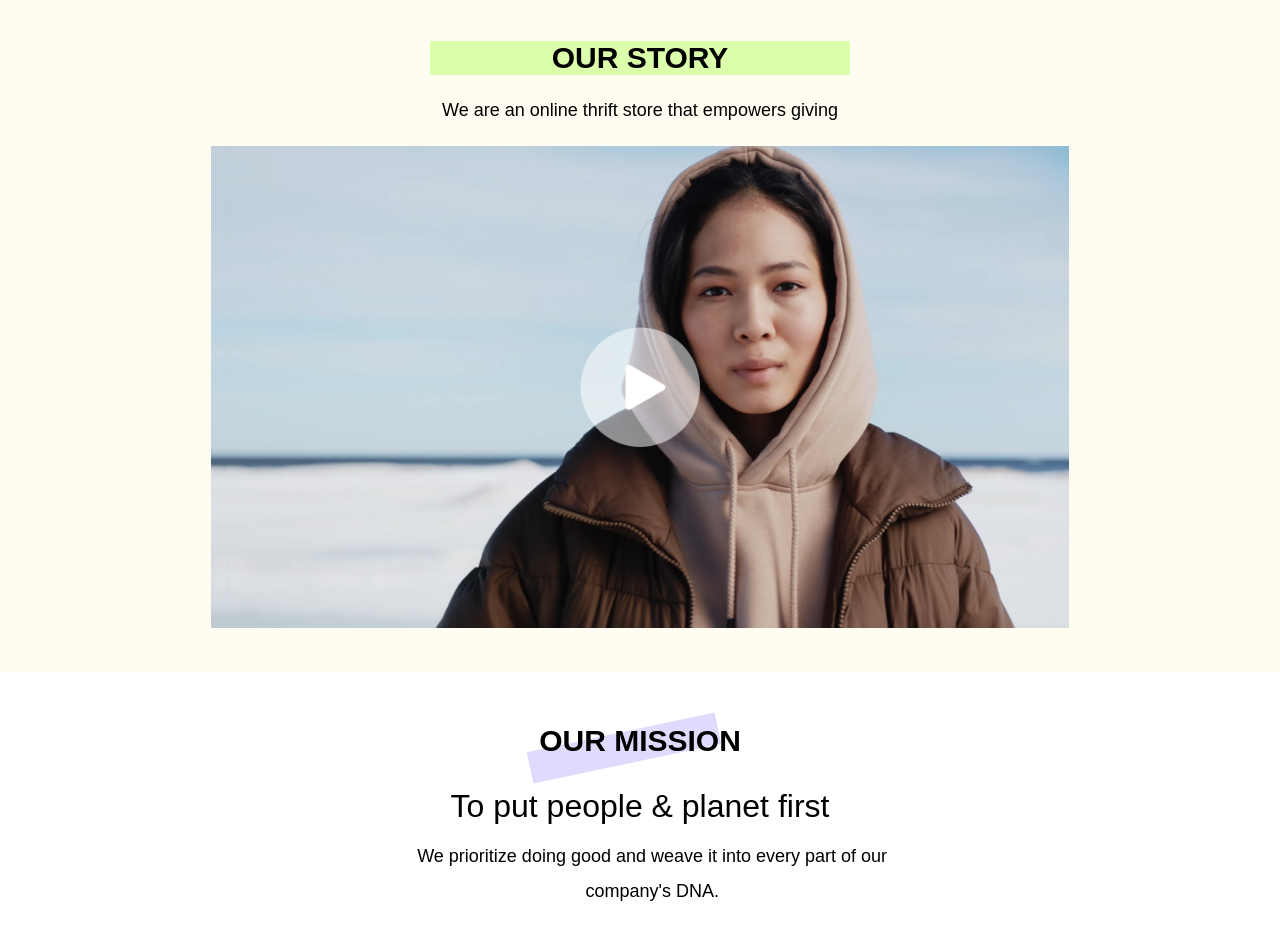
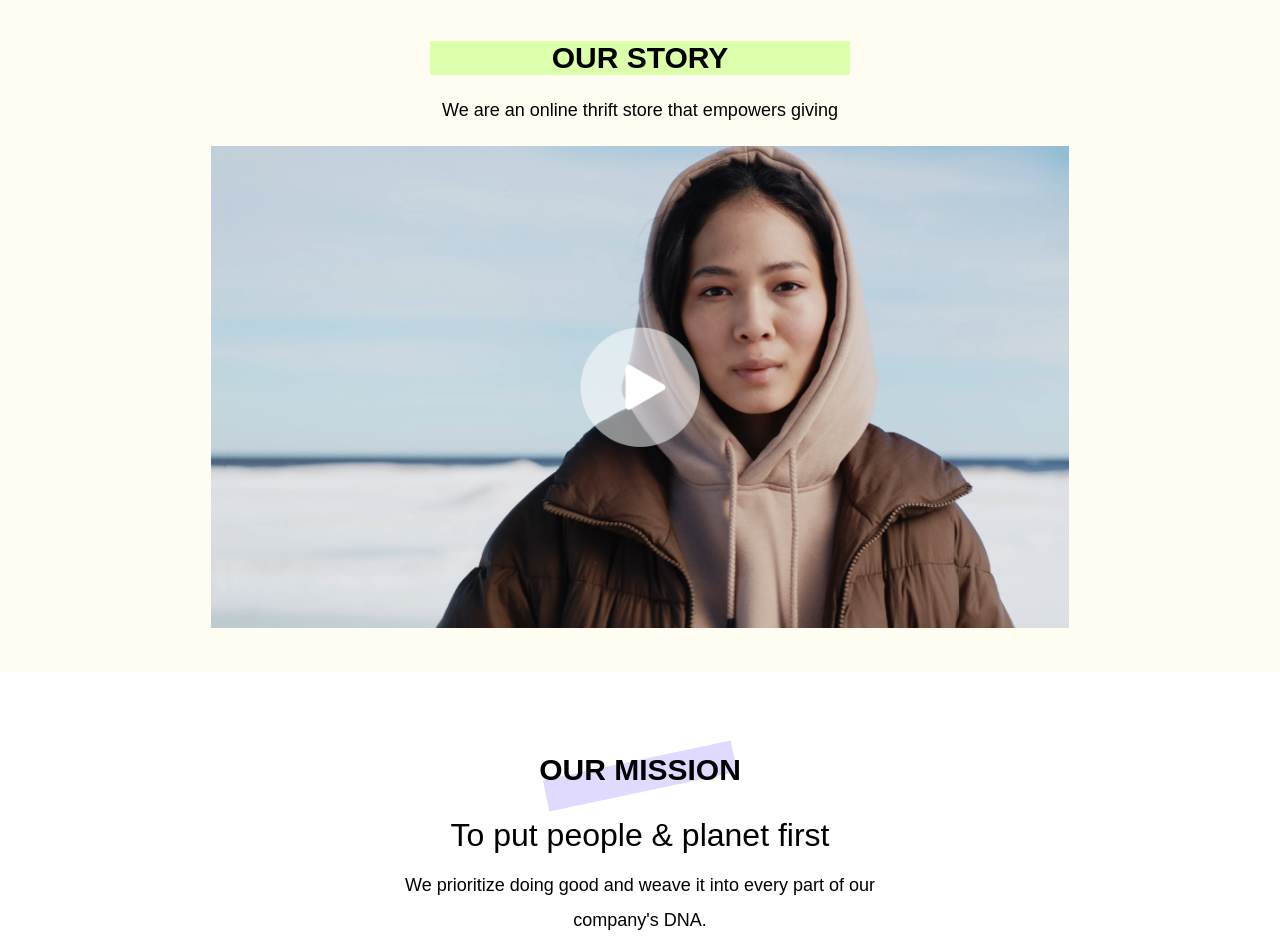
Before and after one commit to Dhanidayo/brie-donation, a React (Create React App) app: page /about in a window 1280 px wide. Shown: the top 952 px of the page. Built offline with nearby package versions, Linux system fonts and the light colour scheme; a web font is replaced by a local one.

Commit message:
style updates

```diff
--- a/src/Pages/About/index.jsx
+++ b/src/Pages/About/index.jsx
@@ -19,7 +19,6 @@ const About = () => {
     return (
         <div className="about-page">
             <div id="biege-section">
-                {/* <div className="container h-full"> */}
                 <div className="biege-section-content">
                     <div className="neon-bg">
                         <h2 className="title heading2">
@@ -42,6 +41,7 @@ const About = () => {
                             light={playerthumbnail}
                             playIcon
                         />
+                    </div>
                 </div>
             </div>
 
@@ -129,9 +129,6 @@ const About = () => {
                     </p>
                 </div>
             </section>
-
-                {/* </div> */}
-            </div>
         </div>
     );
 }
--- a/src/Pages/About/style.css
+++ b/src/Pages/About/style.css
@@ -2,7 +2,6 @@
     width: 100%;
     margin: 0;
     padding: 0;
-    background-color: #fffcf2;
 }
 
 @media screen and (max-width: 416px) {
@@ -95,19 +94,22 @@
 
 @media screen and (max-width: 416px) {
     #biege-section {
-        height: 450px;
+        height: 385px;
+        background-color: #fff;
     }
 }
 
 @media screen and (max-width: 376px) {
     #biege-section {
-        height: 385px;
+        height: 360px;
+        background-color: #fff;
     }
 }
 
 @media screen and (max-width: 362px) {
     #biege-section {
-        height: 400px;
+        height: 345px;
+        background-color: #fff;
     }
 }
 
@@ -213,20 +215,20 @@
 }
 
 .mission-text {
-    width: 38%;
-    margin: 5em auto;
+    width: 100%;
     text-align: center;
+    padding: 5em 0;
 }
 
-@media screen and (max-width: 1026px) {
+@media screen and (max-width: 1442px) {
     .mission-text {
-        width: 100%;
+        padding: 3.5em 0;
     }
 }
 
 @media screen and (max-width: 836px) {
     .mission-text {
-        padding: 1em 0;
+        padding: 2em 0;
         margin: 0;
     }
 }
@@ -234,45 +236,50 @@
 @media screen and (max-width: 416px) {
     .mission-text {
         background-color: #fffcf2;
-        padding: 2em 0;
-        margin: 0;
+        padding: 3em 0;
     }
 }
 
 @media screen and (max-width: 2298px) {
     .mission__body-text {
-        width: 78%;
+        width: 30%;
         margin: auto;
     }
 }
 
 @media screen and (max-width: 1922px) {
     .mission__body-text {
-        width: 94%;
+        width: 35%;
     }
 }
 
 @media screen and (max-width: 1682px) {
     .mission__body-text {
-        width: 96%;
+        width: 37%;
     }
 }
 
 @media screen and (max-width: 1602px) {
     .mission__body-text {
-        width: 100%;
+        width: 38%;
     }
 }
 
-@media screen and (max-width: 1370px) {
+@media screen and (max-width: 1440px) {
     .mission__body-text {
-        width: 105%;
+        width: 40%;
+    }
+}
+
+@media screen and (max-width: 1282px) {
+    .mission__body-text {
+        width: 38%;
     }
 }
 
 @media screen and (max-width: 1026px) {
     .mission__body-text {
-        width: 45%;
+        width: 48%;
         font-size: 1.125rem;
     }
 }
@@ -300,7 +307,7 @@
 
 @media screen and (max-width: 386px) {
     .mission__body-text {
-        width: 75%;
+        width: 85%;
     }
 }
 
@@ -310,11 +317,6 @@
     }
 }
 
-@media screen and (max-width: 362px) {
-    .mission__body-text {
-        width: 80%;
-    }
-}
 
 .mission-para {
     margin-top: 3em;
@@ -388,6 +390,18 @@
         font-size: .9rem;
     }
 } */
+
+.grid-body-text--about1 {
+    padding: 0 12em 0;
+}
+
+.grid-body-text--about2 {
+    padding: 0 13em 0;
+}
+
+.grid-body-text--about3 {
+    padding: 0 12em 0;
+}
 
 
 @media screen and (max-width: 2298px) {
@@ -657,21 +671,20 @@
 
 
 .b-rectangle--about {
-    margin-left: 8.5em;
-    margin-top: .5em;
+    margin-left: 63em;
 }
 
 .b-rectangle--about2 {
-    margin-top: 1em;
+    margin-top: 2em;
 }
 
 .b-rectangle--about3 {
-    margin-left: 22em;
+    margin-left: 41em;
 }
 
 @media screen and (max-width: 2298px) {
     .b-rectangle--about {
-        margin-left: 19em;
+        margin-left: 63em;
     }
 
     .b-rectangle--about3 {
@@ -681,7 +694,7 @@
 
 @media screen and (max-width: 1922px) {
     .b-rectangle--about {
-        margin-left: 14em;
+        margin-left: 52em;
     }
 
     .b-rectangle--about3 {
@@ -691,7 +704,7 @@
 
 @media screen and (max-width: 1682px) {
     .b-rectangle--about {
-        margin-left: 12em;
+        margin-left: 45em;
     }
 
     .b-rectangle--about3 {
@@ -701,7 +714,7 @@
 
 @media screen and (max-width: 1602px) {
     .b-rectangle--about {
-        margin-left: 10em;
+        margin-left: 42em;
     }
 
     .b-rectangle--about3 {
@@ -710,6 +723,11 @@
 }
 
 @media screen and (max-width: 1442px) {
+    .b-rectangle--about {
+        margin-left: 38em;
+        margin-top: 2em;
+    }
+
     .b-rectangle--about3 {
         margin-left: 23em;
         margin-top: 1.9em;
@@ -718,8 +736,7 @@
 
 @media screen and (max-width: 1370px) {
     .b-rectangle--about {
-        margin-left: 8.2em;
-        margin-top: .5em;
+        margin-left: 35em;
     }
 
     .b-rectangle--about2 {
@@ -731,10 +748,16 @@
     }
 }
 
+@media screen and (max-width: 1282px) {
+    .b-rectangle--about {
+        margin-left: 34em;
+    }
+}
+
 @media screen and (max-width: 1026px) {
     .b-rectangle--about {
         margin-left: 26em;
-        margin-top: .5em;
+        margin-top: 1.5em;
     }
 
     .b-rectangle--about3 {
@@ -970,36 +993,36 @@
 
 @media screen and (max-width: 836px) {
     .dyk__body-text {
-        width: 80%;
+        width: 90%;
     }
 }
 
 @media screen and (max-width: 802px) {
     .dyk__body-text {
-        width: 85%;
+        width: 95%;
     }
 }
 
-@media screen and (max-width: 779px) {
+@media screen and (max-width: 770px) {
     .dyk__body-text {
-        width: 85%;
+        width: 98%;
     }
 }
 
 @media screen and (max-width: 662px) {
     .dyk__body-text {
-        width: 98%;
+        width: 90%;
     }
 }
 
 @media screen and (max-width: 602px) {
     .dyk__body-text {
-        width: 98%;
+        width: 90%;
     }
 }
 
 @media screen and (max-width: 416px) {
     .dyk__body-text {
-        width: 85%;
+        width: 90%;
     }
 }
```
Lines whose indentation alone changed are shown as unchanged.
